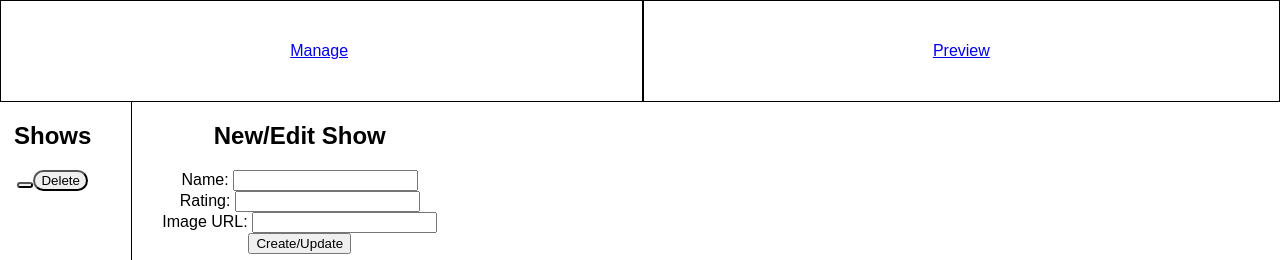
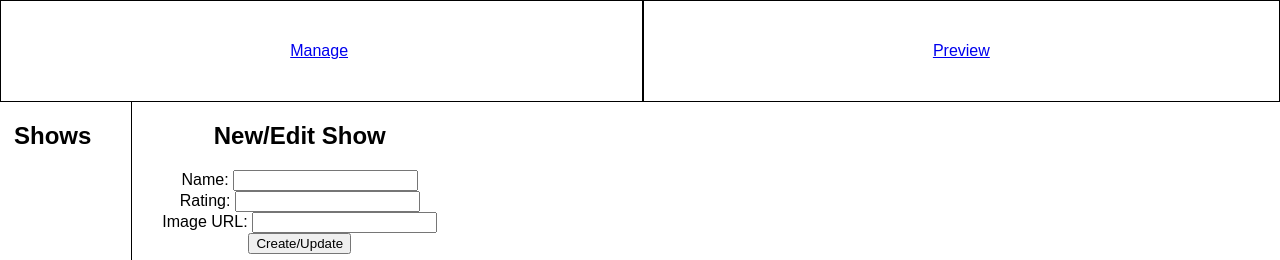
Before and after one commit to dragonrune/tv-demo-front-end, a React (Create React App) app: page / in a window 1280 px wide. Shown: the top 260 px of the page. Built offline with nearby package versions, Linux system fonts and the light colour scheme.

Commit message:
TV Demo - Part 7

```diff
--- a/src/App.js
+++ b/src/App.js
@@ -21,7 +21,8 @@ class App extends Component {
       name: '',
       rating: '',
       imageURL: ''
-    }
+    },
+    tvShows: []
   }
 
   tvShowDeleted = () => {
@@ -34,19 +35,21 @@ class App extends Component {
     })
   }
 
-  saveShow = (showToSave) => {
-    // console.log(showToSave)
-    this.setState({
-      show: {
-        name: showToSave.name,
-        rating: showToSave.rating,
-        imageURL: showToSave.imageURL
-      }
-    })
+  saveTVShow = (showToSave) => {
+    console.log(showToSave)
+    this.setState(
+      (prevState) => ({
+        tvShows: [...prevState.tvShows, {
+          name: showToSave.name,
+          rating: showToSave.rating,
+          imageURL: showToSave.imageURL
+        }]
+      })
+    )
   }
 
   renderManagePage = () => {
-    return (<HomePage show={this.state.show} showDeleted={this.tvShowDeleted} saveShow={this.saveShow} />)
+    return (<HomePage tvShows={this.state.tvShows} tvShow={this.state.tvShow} showDeleted={this.tvShowDeleted} saveShow={this.saveTVShow} />)
   }
 
   renderPreviewPage = () => {
@@ -55,6 +58,7 @@ class App extends Component {
   }
 
   render() {
+    console.log(this.state)
     return (
       <Router>
         <Switch>
--- a/src/HomePage.js
+++ b/src/HomePage.js
@@ -6,10 +6,11 @@ import TVShow from './TVShow'
 
 class HomePage extends Component {
 
-  static propTypes={
+  static propTypes = {
     show: PropTypes.object.isRequired,
     showDeleted: PropTypes.func.isRequired,
-    saveShow: PropTypes.func.isRequired
+    saveShow: PropTypes.func.isRequired,
+    tvShow: PropTypes.array.isRequired
   }
 
   state = {
@@ -64,14 +65,24 @@ class HomePage extends Component {
       ratingInProgress: '',
       imageURLInProgress: ''
     })
-}
+  }
 
-  renderShows = () => {
-    return <TVShow name={this.props.show.name}
-                   allowDelete={true}
-                   selectHandler={this.tvShowSelected}
-                   deleteHandler={this.tvShowDeleted}
-                   buttonstyle={this.state.buttonStyle} />
+  renderTVShows = () => {
+    const showsToRender = []
+
+    for (let i = 0; i < this.props.tvShows.length; i++) {
+      const tvShow = this.props.tvShows[i]
+      showsToRender.push(
+        <TVShow key={i} name={tvShow.name}
+          allowDelete={true}
+          selectHandler={this.tvShowSelected}
+          deleteHandler={this.tvShowDeleted}
+          buttonstyle={this.state.buttonStyle} />
+      )
+    }
+
+    return showsToRender
+
   }
 
   render() {
@@ -83,7 +94,7 @@ class HomePage extends Component {
         <main>
           <section>
             <h1>Shows</h1>
-            {this.renderShows()}
+            {this.renderTVShows()}
           </section>
           <section>
             <h1>New/Edit Show</h1>
```
